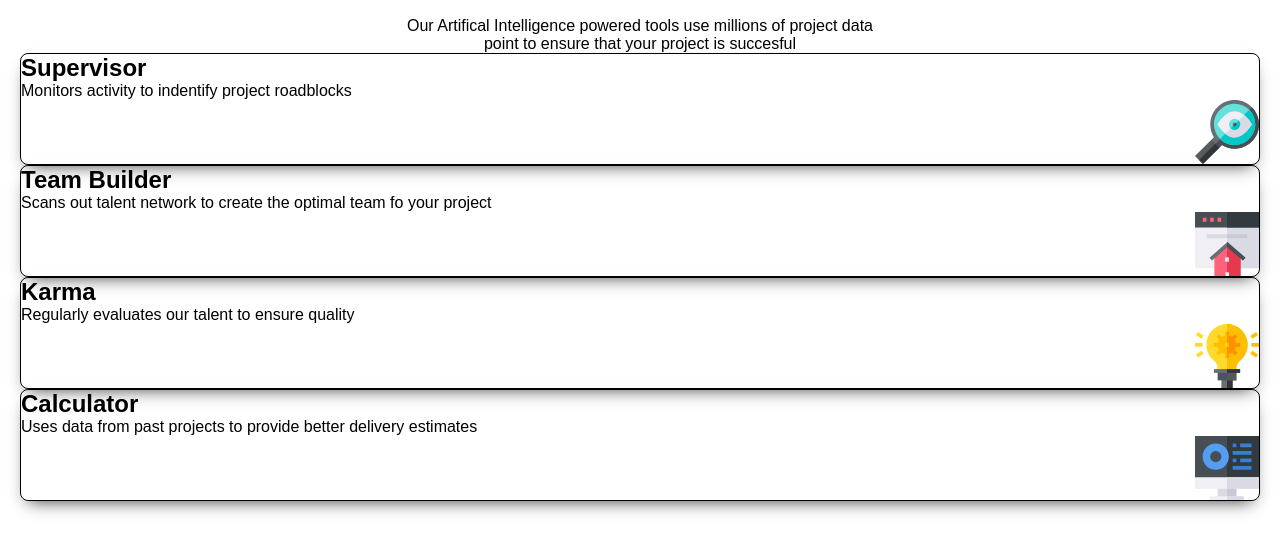
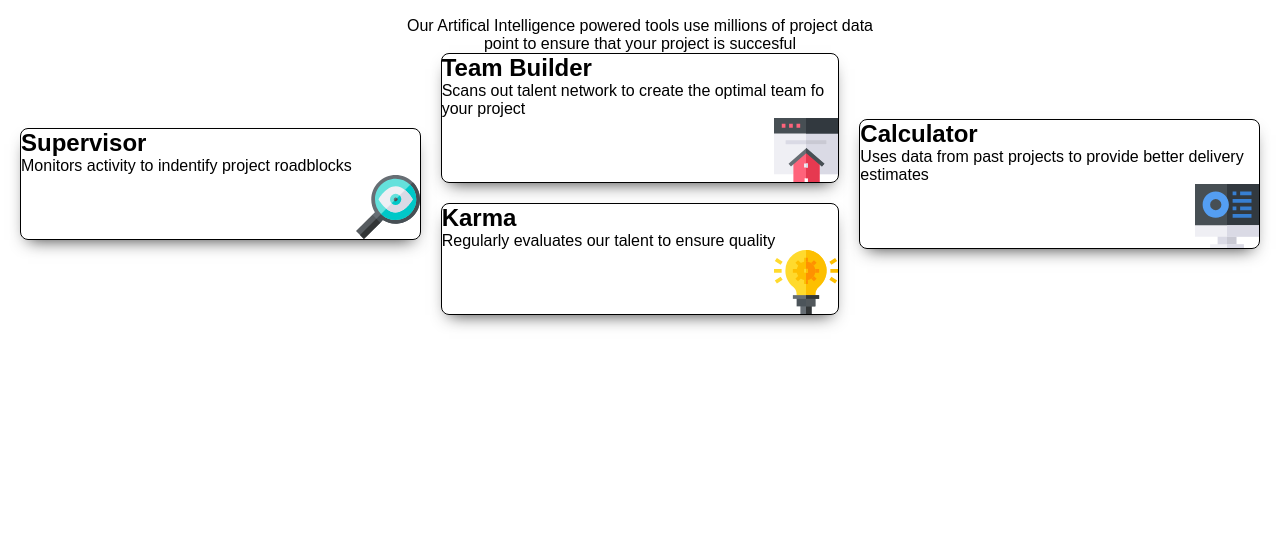
Before and after one commit to dodi348/0306, a plain HTML site: page index.html in a window 1280 px wide. Shown: the part 177-730 px from the top of the page. Drawn offline with Linux system fonts and the light colour scheme.

Commit message:
flexbox implemented

```diff
--- a/index.css
+++ b/index.css
@@ -37,8 +37,32 @@ header p:first-of-type{
     margin: 0 20px 0;
 }
 
+.wrapper {
+    display: flex;
+    flex-direction: column;
+    gap: 20px;
+}
+
+.card, .together
+{
+    flex-grow: 1;
+    flex-shrink: 1;
+    flex-basis: 0;
+}
+
 @media screen and (min-width: 800px) {
     header {
         width: 500px;
     }
+
+    .wrapper {
+        flex-direction: row;
+        align-items: center;
+    }
+
+    .together {
+        display: flex;
+        flex-direction: column;
+        gap: 20px;
+    }
 }
--- a/index.html
+++ b/index.html
@@ -18,6 +18,8 @@
             <p>Monitors activity to indentify project roadblocks</p>
             <img src="img/icon-supervisor.svg" alt="">
         </div>
+
+        <div class="together">
             <div class="card">
                 <h1>Team Builder</h1>
                 <p>Scans out talent network to create the optimal team fo your project</p>
@@ -28,6 +30,8 @@
                 <p>Regularly evaluates our talent to ensure quality</p>
                 <img src="img/icon-karma.svg" alt="">
             </div>
+        </div>
+
         <div class="card">
             <h1>Calculator</h1>
             <p>Uses data from past projects to provide better delivery estimates</p>
```
Lines whose indentation alone changed are shown as unchanged.
